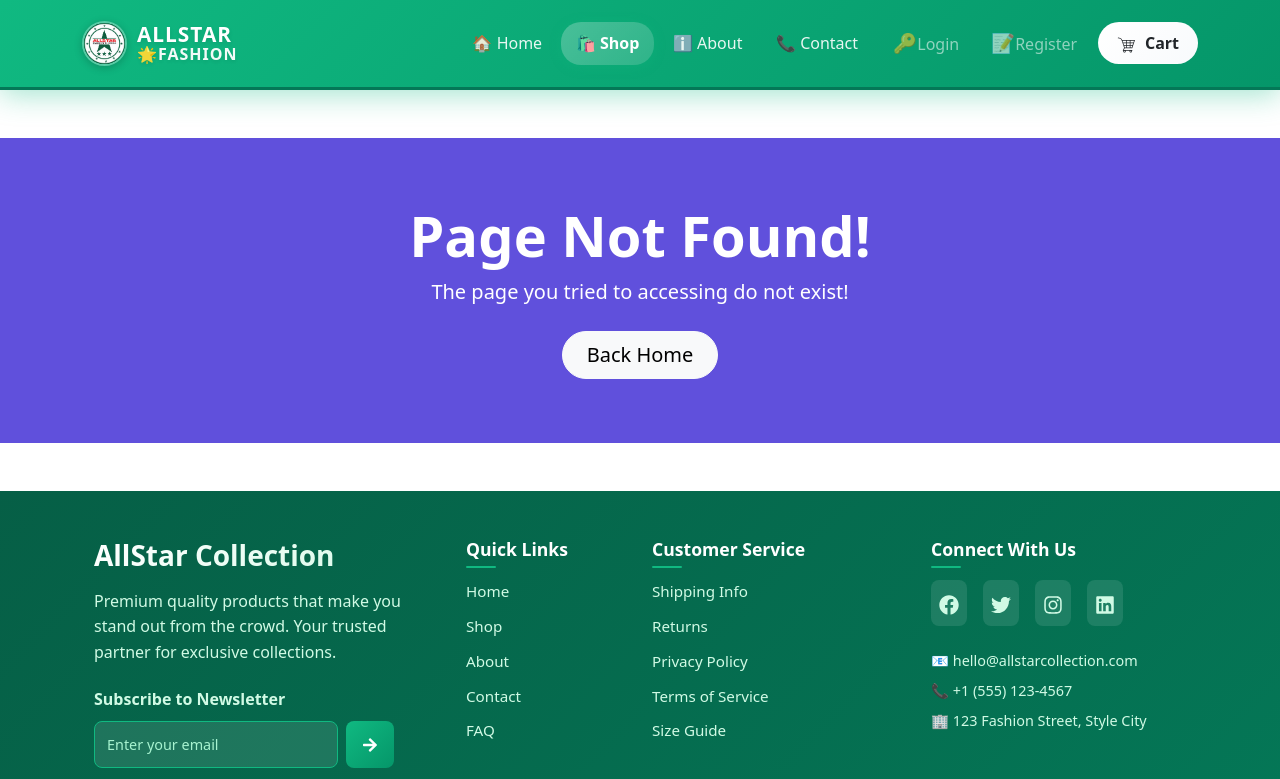
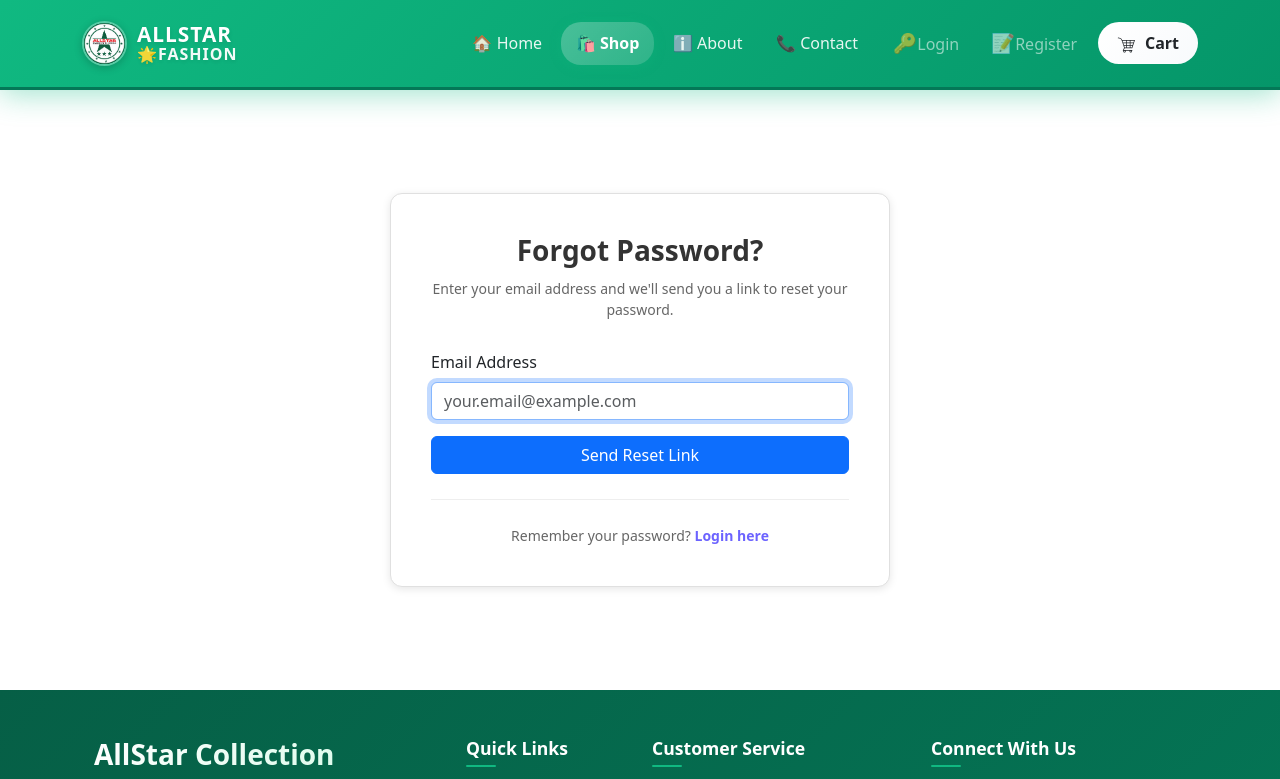
Before and after one commit to cysof/AllStarEcom-FrontEnd, a React (Vite) app: page /forgot-password in a window 1280 px wide. Shown: the top 779 px of the page. Built offline with nearby package versions, Linux system fonts and the light colour scheme.

Commit message:
frontend REset password feature

```diff
--- a/src/App.jsx
+++ b/src/App.jsx
@@ -18,6 +18,9 @@ import RegisterPage from './components/user/RegisterPage';
 import EmailVerificationPage from './components/user/EmailVerificationPage';
 import ProfileEditPage from './components/user/ProfileEditPage';
 import ChangePasswordPage from './components/user/ChangePasswordPage';
+
+import ForgotPasswordPage from './components/user/ForgotPasswordPage';
+
 
 const App = () => {
   const [numCartItems, setNumCartItems] = useState(0);
@@ -77,7 +80,7 @@ const App = () => {
               path="verify-email/:token"
               element={<EmailVerificationPage />}
             />
-
+            <Route path="forgot-password" element={<ForgotPasswordPage />} />;
             <Route
               path="profile"
               element={
@@ -88,7 +91,6 @@ const App = () => {
             />
             <Route path="/profile/edit" element={<ProfileEditPage />} />
             <Route path="/change-password" element={<ChangePasswordPage />} />
-
             <Route path="*" element={<NotFoundPage />} />
             <Route
               path="payment-status"
--- /dev/null
+++ b/src/components/user/ForgotPasswordPage.jsx
@@ -0,0 +1,188 @@
+import React, { useState } from 'react';
+import { Link, useNavigate } from 'react-router-dom';
+import { toast } from 'react-toastify';
+import api from '../../api';
+import styles from './ForgotPasswordPage.module.css';
+
+const ForgotPasswordPage = () => {
+  const [email, setEmail] = useState('');
+  const [isLoading, setIsLoading] = useState(false);
+  const [emailSent, setEmailSent] = useState(false);
+  const [error, setError] = useState('');
+
+  const navigate = useNavigate();
+
+  const handleChange = (e) => {
+    setEmail(e.target.value);
+    if (error) setError('');
+  };
+
+  const validate = () => {
+    if (!email.trim()) {
+      return 'Email is required';
+    }
+    if (!/\S+@\S+\.\S+/.test(email)) {
+      return 'Please enter a valid email address';
+    }
+    return '';
+  };
+
+  const handleSubmit = async (e) => {
+    e.preventDefault();
+
+    const validationError = validate();
+    if (validationError) {
+      setError(validationError);
+      toast.error(validationError, {
+        position: 'top-right',
+        autoClose: 3000,
+      });
+      return;
+    }
+
+    setIsLoading(true);
+
+    try {
+      const response = await api.post('/account/forgot-password/', { email });
+
+      setEmailSent(true);
+      toast.success('Password reset link sent! Please check your email.', {
+        position: 'top-right',
+        autoClose: 5000,
+      });
+    } catch (error) {
+      if (error.response?.data?.error) {
+        setError(error.response.data.error);
+        toast.error(error.response.data.error, {
+          position: 'top-right',
+          autoClose: 3000,
+        });
+      } else if (error.message === 'Network Error') {
+        setError('Network error. Please check your connection.');
+        toast.error('Network error. Please try again.', {
+          position: 'top-right',
+          autoClose: 3000,
+        });
+      } else {
+        setError('Failed to send reset link. Please try again.');
+        toast.error('Failed to send reset link. Please try again.', {
+          position: 'top-right',
+          autoClose: 3000,
+        });
+      }
+    } finally {
+      setIsLoading(false);
+    }
+  };
+
+  if (emailSent) {
+    return (
+      <div className={styles.container}>
+        <div className={styles.card}>
+          <div className={styles.iconSuccess}>
+            <svg
+              width="80"
+              height="80"
+              viewBox="0 0 24 24"
+              fill="none"
+              xmlns="http://www.w3.org/2000/svg"
+            >
+              <circle cx="12" cy="12" r="10" stroke="#10b981" strokeWidth="2" />
+              <path
+                d="M8 12l3 3 5-5"
+                stroke="#10b981"
+                strokeWidth="2"
+                strokeLinecap="round"
+                strokeLinejoin="round"
+              />
+            </svg>
+          </div>
+          <h2 className={styles.titleSuccess}>Check Your Email</h2>
+          <p className={styles.message}>
+            We've sent a password reset link to <strong>{email}</strong>
+          </p>
+          <p className={styles.messageSecondary}>
+            Please check your inbox and click the link to reset your password.
+            The link will expire in 1 hour.
+          </p>
+
+          <div className={styles.actions}>
+            <Link to="/login" className={styles.button}>
+              Back to Login
+            </Link>
+          </div>
+
+          <div className={styles.help}>
+            <p>Didn't receive the email?</p>
+            <button
+              onClick={() => setEmailSent(false)}
+              className={styles.linkButton}
+            >
+              Try again
+            </button>
+          </div>
+        </div>
+      </div>
+    );
+  }
+
+  return (
+    <div className={styles.container}>
+      <div className={styles.card}>
+        <h2 className={styles.title}>Forgot Password?</h2>
+        <p className={styles.subtitle}>
+          Enter your email address and we'll send you a link to reset your
+          password.
+        </p>
+
+        <form onSubmit={handleSubmit}>
+          <div className="mb-3">
+            <label htmlFor="email" className="form-label">
+              Email Address
+            </label>
+            <input
+              type="email"
+              className={`form-control ${error ? 'is-invalid' : ''}`}
+              id="email"
+              name="email"
+              value={email}
+              onChange={handleChange}
+              placeholder="your.email@example.com"
+              disabled={isLoading}
+              autoComplete="email"
+              autoFocus
+            />
+            {error && <div className="invalid-feedback">{error}</div>}
+          </div>
+
+          <button
+            type="submit"
+            className="btn btn-primary w-100"
+            disabled={isLoading}
+          >
+            {isLoading ? (
+              <>
+                <span
+                  className="spinner-border spinner-border-sm me-2"
+                  role="status"
+                  aria-hidden="true"
+                ></span>
+                Sending...
+              </>
+            ) : (
+              'Send Reset Link'
+            )}
+          </button>
+        </form>
+
+        <div className={styles.footer}>
+          <p>
+            Remember your password? <Link to="/login">Login here</Link>
+          </p>
+        </div>
+      </div>
+    </div>
+  );
+};
+
+export default ForgotPasswordPage;
--- /dev/null
+++ b/src/components/user/ForgotPasswordPage.module.css
@@ -0,0 +1,153 @@
+.container {
+  display: flex;
+  justify-content: center;
+  align-items: center;
+  min-height: calc(100vh - 200px);
+  padding: 20px;
+}
+
+.card {
+  background: white;
+  border-radius: 12px;
+  padding: 40px;
+  width: 100%;
+  max-width: 500px;
+  border: 1px solid #e0e0e0;
+  box-shadow: 0 2px 8px rgba(0, 0, 0, 0.1);
+}
+
+.title {
+  color: #333;
+  font-size: 28px;
+  font-weight: 700;
+  text-align: center;
+  margin-bottom: 10px;
+}
+
+.subtitle {
+  color: #666;
+  font-size: 14px;
+  text-align: center;
+  margin-bottom: 30px;
+  line-height: 1.5;
+}
+
+.iconSuccess {
+  display: flex;
+  justify-content: center;
+  margin-bottom: 20px;
+}
+
+.titleSuccess {
+  color: #10b981;
+  font-size: 28px;
+  font-weight: 700;
+  text-align: center;
+  margin-bottom: 15px;
+}
+
+.message {
+  color: #333;
+  font-size: 16px;
+  text-align: center;
+  margin-bottom: 15px;
+  line-height: 1.5;
+}
+
+.messageSecondary {
+  color: #666;
+  font-size: 14px;
+  text-align: center;
+  margin-bottom: 30px;
+  line-height: 1.5;
+}
+
+.actions {
+  display: flex;
+  justify-content: center;
+  margin-bottom: 20px;
+}
+
+.button {
+  display: inline-block;
+  background-color: #6c63ff;
+  color: white;
+  padding: 12px 30px;
+  border-radius: 8px;
+  text-decoration: none;
+  font-weight: 600;
+  font-size: 16px;
+  transition: all 0.3s ease;
+  border: none;
+  cursor: pointer;
+}
+
+.button:hover {
+  background-color: #5a52d5;
+  transform: translateY(-2px);
+  box-shadow: 0 4px 12px rgba(108, 99, 255, 0.3);
+  color: white;
+}
+
+.help {
+  text-align: center;
+  padding-top: 20px;
+  border-top: 1px solid #eee;
+}
+
+.help p {
+  color: #666;
+  font-size: 14px;
+  margin-bottom: 8px;
+}
+
+.linkButton {
+  background: none;
+  border: none;
+  color: #6c63ff;
+  font-weight: 600;
+  font-size: 14px;
+  cursor: pointer;
+  text-decoration: underline;
+  padding: 0;
+}
+
+.linkButton:hover {
+  color: #5a52d5;
+}
+
+.footer {
+  text-align: center;
+  margin-top: 25px;
+  padding-top: 25px;
+  border-top: 1px solid #eee;
+}
+
+.footer p {
+  margin: 0;
+  color: #666;
+  font-size: 14px;
+}
+
+.footer a {
+  color: #6c63ff;
+  text-decoration: none;
+  font-weight: 600;
+  transition: color 0.3s ease;
+}
+
+.footer a:hover {
+  color: #5a52d5;
+  text-decoration: underline;
+}
+
+@media (max-width: 768px) {
+  .card {
+    padding: 30px 20px;
+  }
+
+  .title,
+  .titleSuccess {
+    font-size: 24px;
+  }
+}
```
